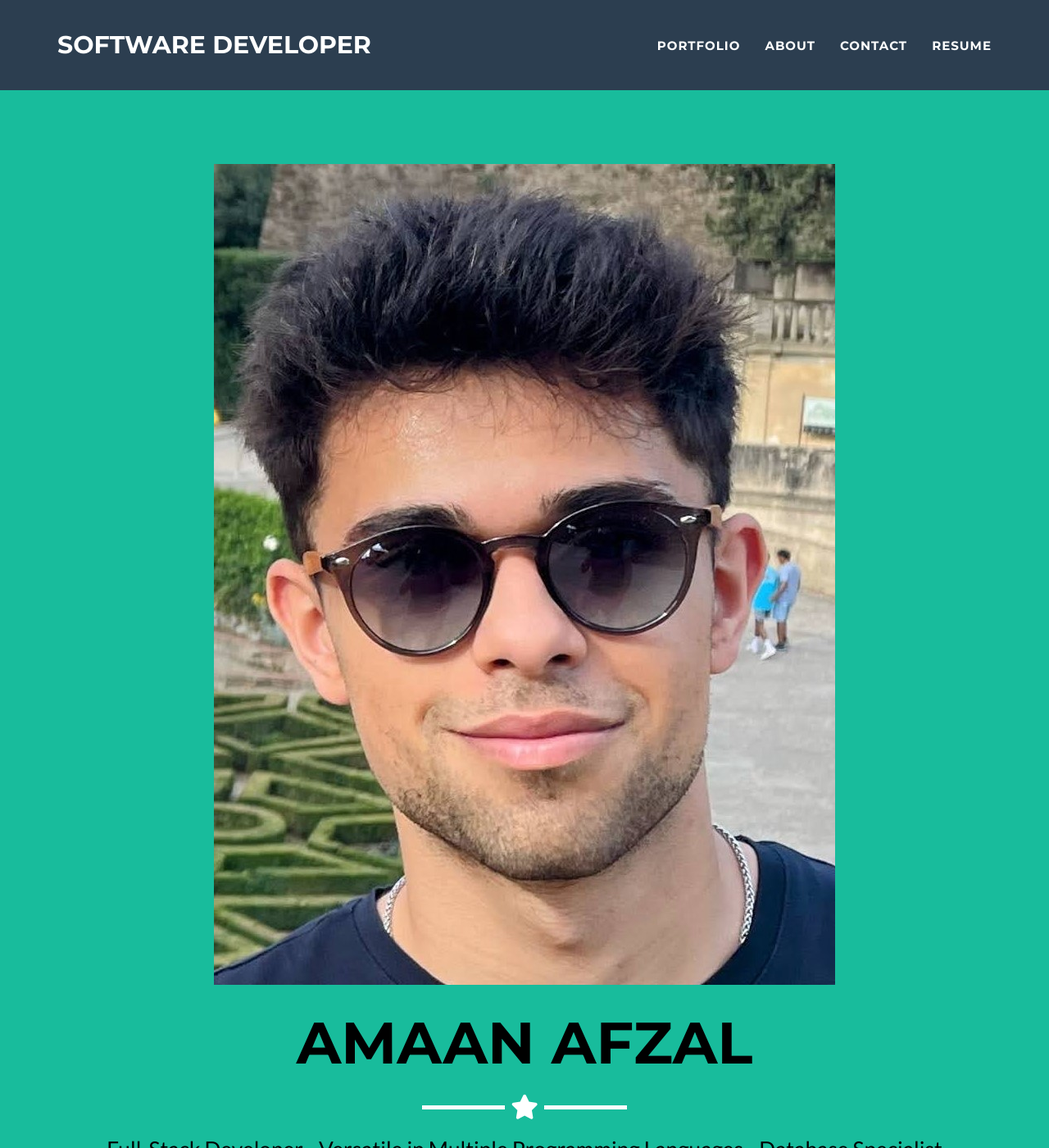
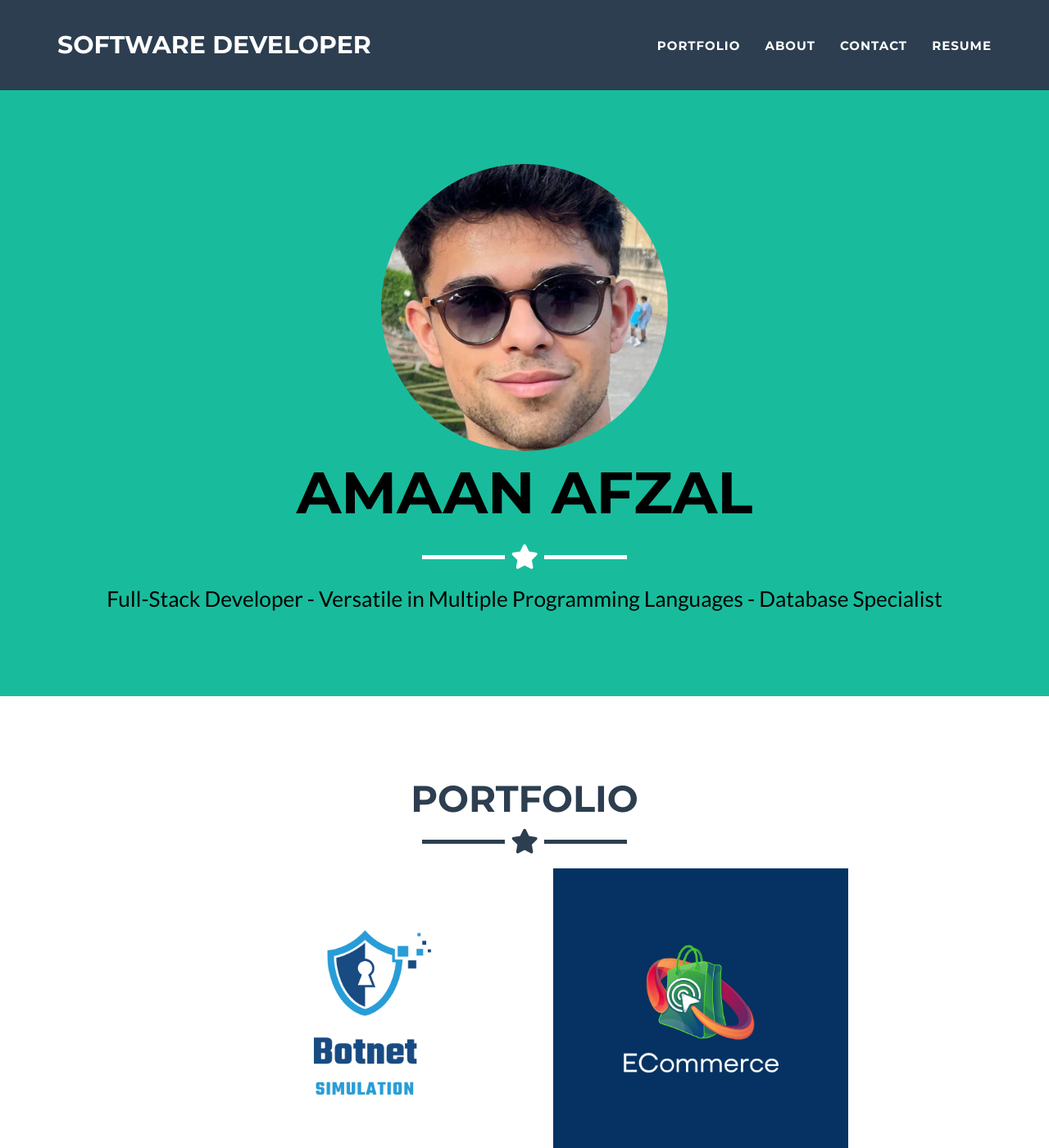
Before and after one commit to Amaan6868/Amaan6868.github.i, a Jekyll site: the page built from _posts/2024-12-10-BotnetSimulation.markdown, in a window 1280 px wide and 1400 px high. Shown: the whole window at 82% size. Built offline with Jekyll 4.4.1, drawn with Linux system fonts in a browser that asks for light colours.

Commit message:
Update main.css

```diff
--- a/_includes/css/main.css
+++ b/_includes/css/main.css
@@ -171,7 +171,7 @@ section.portfolio {
     background: #{{ site.color.primary }};
 }
 
-header img.img-responsive {
+header img.img-pfp-responsive {
     width: 350px; /* Set width to 350px */
     height: 350px; /* Set height to 350px */
     border-radius: 50%; /* Makes the image circular */
```
